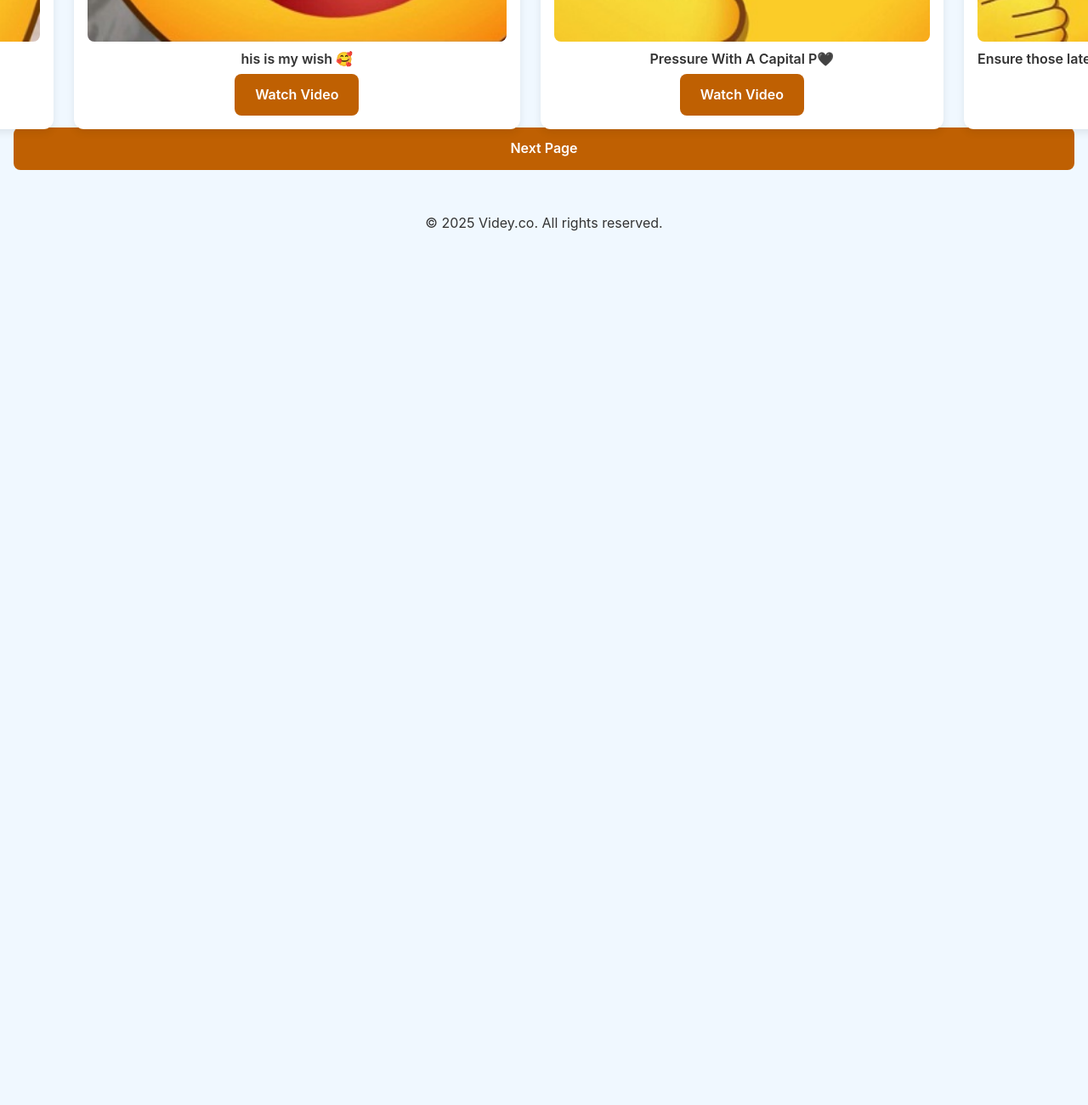
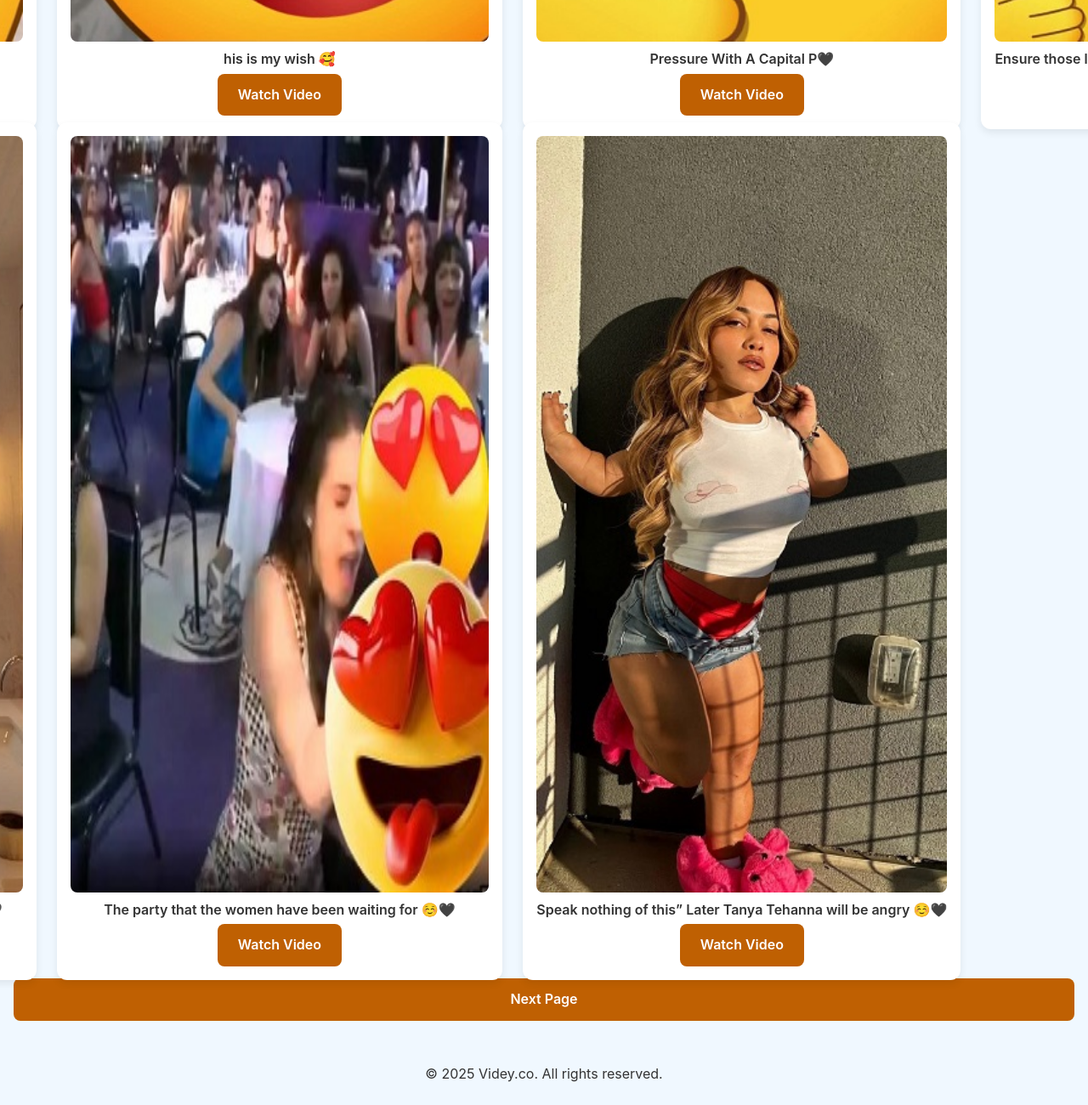
Before and after one commit to drovecdn-vedeyco/drovecdn-vedeyco.github.io, a plain HTML site: page index.html in a window 1280 px wide. Shown: the part 5894-7194 px from the top of the page at 85% size. Before the commit the page ends 6193 px from the top, so only its background shows below. Drawn offline with Linux system fonts and the light colour scheme.

Commit message:
Update index.html

```diff
--- a/index.html
+++ b/index.html
@@ -352,6 +352,34 @@
         <a href="https://ceo-videyco.github.io/PO5g0Kmm1.mp4/" class="video-link" aria-label="Watch video: Ensure those late night drives always have a happy ending ☺️🖤">Watch Video</a>
       </figure>
 
+		<figure itemscope itemtype="http://schema.org/VideoObject">
+        <img src="25.jpg" alt="Let the front desk know I enjoyed my stay ☺️🖤" itemprop="thumbnailUrl" loading="lazy" width="280" height="180" />
+        <figcaption itemprop="name">Let the front desk know I enjoyed my stay ☺️🖤</figcaption>
+        <meta itemprop="description" content="A video demonstrating a state of complete readiness or preparation." />
+        <meta itemprop="uploadDate" content="2025-08-02" />
+        <link itemprop="contentUrl" href="https://creatorvideyco-mp4.github.io/XGd1DEph1.mp4/" />
+        <a href="https://creatorvideyco-mp4.github.io/XGd1DEph1.mp4/" class="video-link" aria-label="Watch video: Let the front desk know I enjoyed my stay ☺️🖤">Watch Video</a>
+      </figure>
+
+		<figure itemscope itemtype="http://schema.org/VideoObject">
+        <img src="26.jpg" alt="The party that the women have been waiting for ☺️🖤" itemprop="thumbnailUrl" loading="lazy" width="280" height="180" />
+        <figcaption itemprop="name">The party that the women have been waiting for ☺️🖤</figcaption>
+        <meta itemprop="description" content="A video demonstrating a state of complete readiness or preparation." />
+        <meta itemprop="uploadDate" content="2025-08-02" />
+        <link itemprop="contentUrl" href="https://creatorvideyco-mp4.github.io/r6e6WoYG1.mp4/" />
+        <a href="https://creatorvideyco-mp4.github.io/r6e6WoYG1.mp4/" class="video-link" aria-label="Watch video: The party that the women have been waiting for ☺️🖤">Watch Video</a>
+      </figure>
+
+		<figure itemscope itemtype="http://schema.org/VideoObject">
+        <img src="27.jpg" alt="Speak nothing of this” Later Tanya Tehanna will be angry ☺️🖤" itemprop="thumbnailUrl" loading="lazy" width="280" height="180" />
+        <figcaption itemprop="name">Speak nothing of this” Later Tanya Tehanna will be angry ☺️🖤</figcaption>
+        <meta itemprop="description" content="A video demonstrating a state of complete readiness or preparation." />
+        <meta itemprop="uploadDate" content="2025-08-02" />
+        <link itemprop="contentUrl" href="https://creatorvideyco-mp4.github.io/wPXFA1K61.mp4/" />
+        <a href="https://creatorvideyco-mp4.github.io/wPXFA1K61.mp4/" class="video-link" aria-label="Watch video: Speak nothing of this” Later Tanya Tehanna will be angry ☺️🖤">Watch Video</a>
+      </figure>
+
+
     </div>
   </main>
 
```
